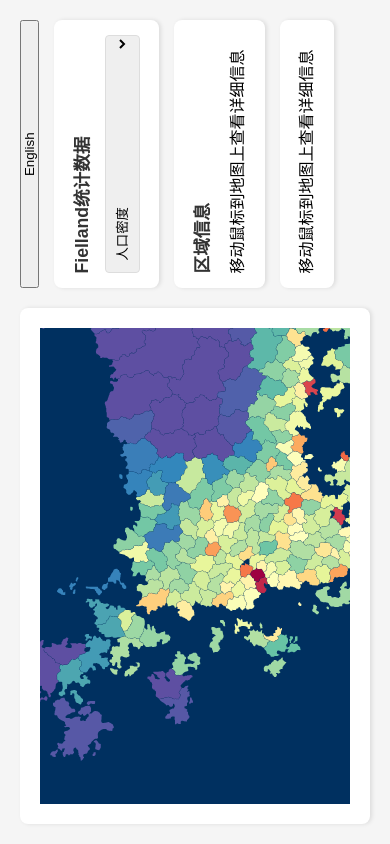
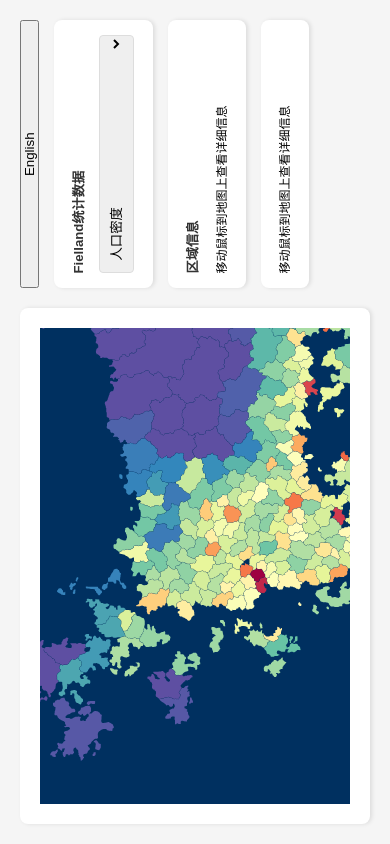
Before and after one commit to CutieFlorent/FiellandSimpleMap, a plain HTML site: page index.html in a window 390 px wide. Drawn offline with nearby package versions, Linux system fonts and the light colour scheme.

Commit message:
Add files via upload

```diff
--- a/index.html
+++ b/index.html
@@ -28,6 +28,22 @@
         background: #fff;
       }
 
+      body {
+        margin: 0;
+        padding: 20px;
+
+        background-color: #f5f5f5;
+        font-family: "Microsoft YaHei", sans-serif;
+        font-size: 1em;
+        font-weight: 300;
+        line-height: 1.5;
+      }
+      @media (max-width: 768px) {
+        body {
+          font-size: 12px; /* 将根字体大小调整为 12px */
+        }
+      }
+
       /* 强制横屏显示的样式 */
       @media screen and (orientation: portrait) {
         html {
@@ -39,16 +55,6 @@
           top: 100%;
           left: 0;
         }
-      }
-      body {
-        margin: 0;
-        padding: 20px;
-
-        background-color: #f5f5f5;
-        font-family: "Microsoft YaHei", sans-serif;
-        font-size: 1em;
-        font-weight: 300;
-        line-height: 1.5;
       }
       .container {
         display: flex;
```
